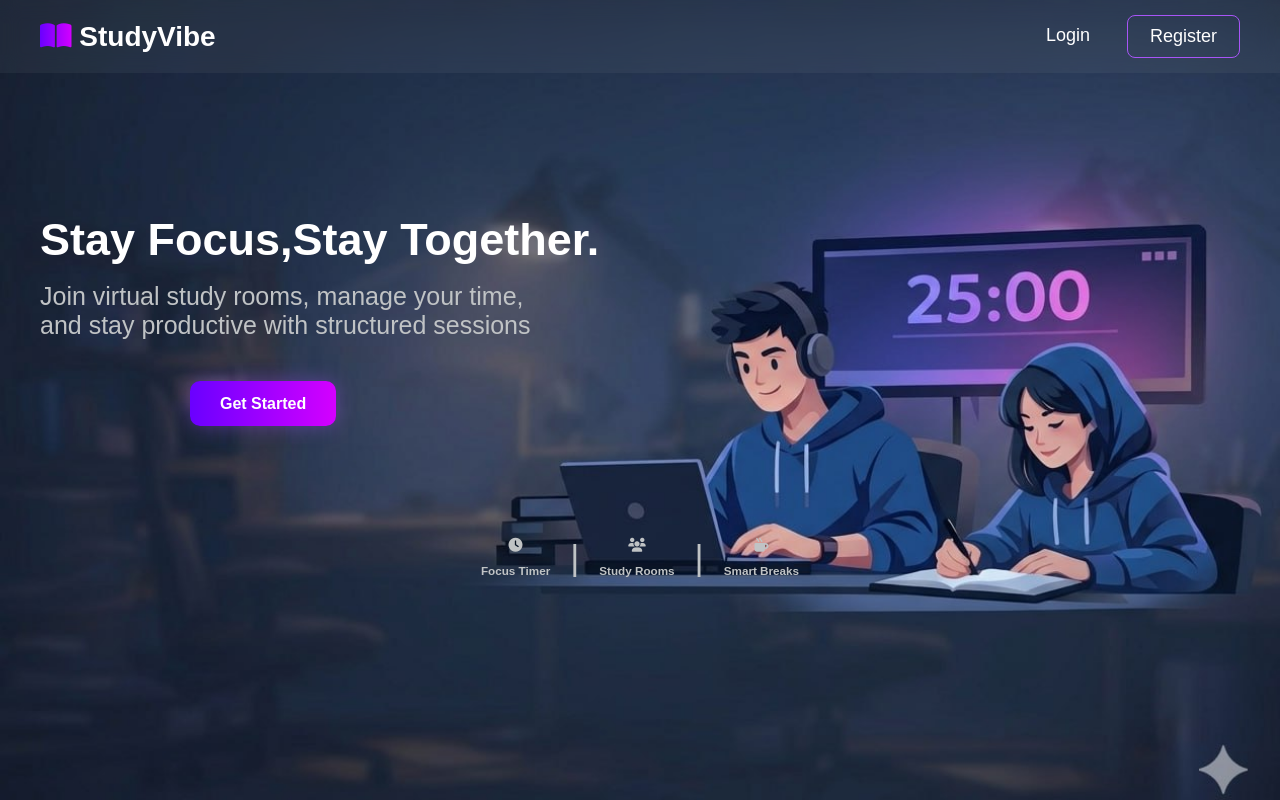
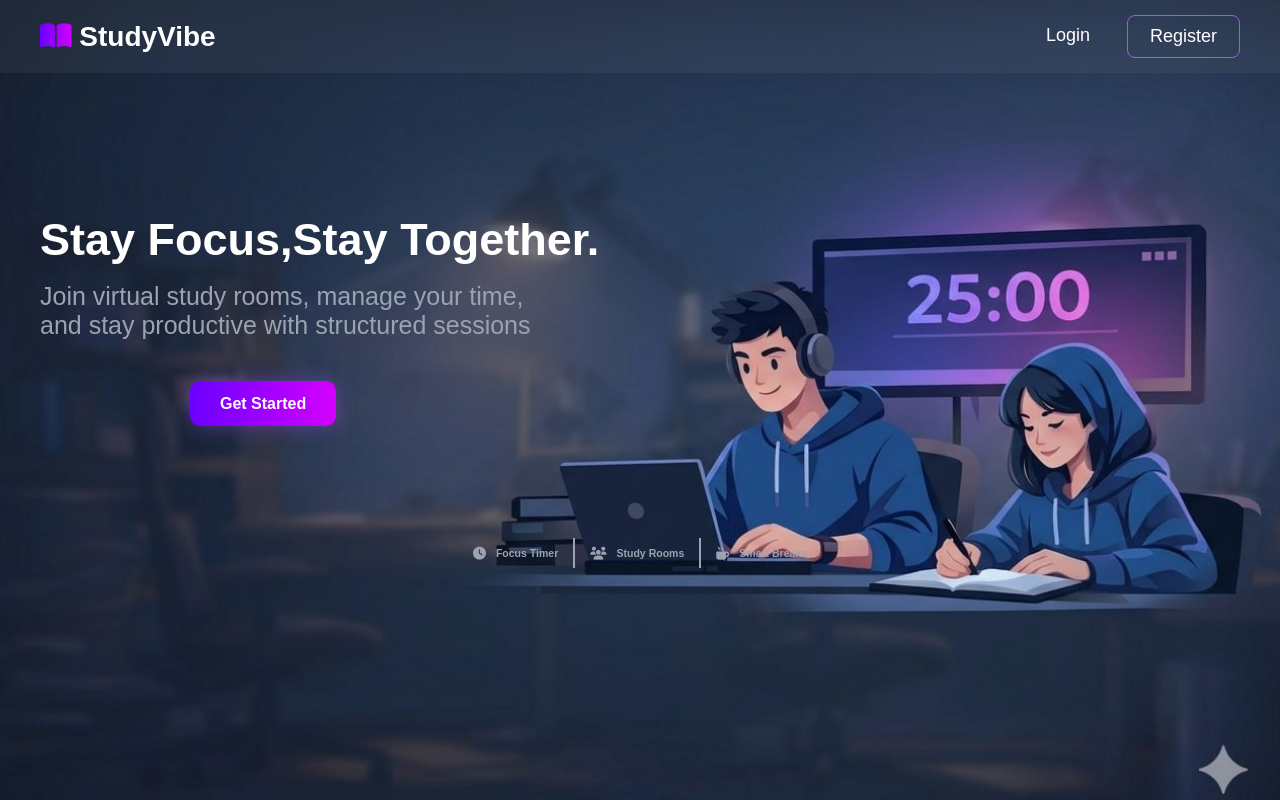
Before and after one commit to Yara-khattab/StudyVibe, a PHP site: page / in a window 1280 px wide. Run offline with PHP 8.4, Linux system fonts and the light colour scheme.

Commit message:
edithome

```diff
--- a/CSS/style.css
+++ b/CSS/style.css
@@ -6,7 +6,6 @@
 :root{
     --violet-color: #a855f7;
     --main-linear-gradient:linear-gradient(to right,#6a00ff, #d400ff);
-    ;
 }
 .register_page,.login_page{
     width: 100%;
@@ -152,7 +151,7 @@
 .home-page .hero-text p{
     max-width: 500px;
     font-size: 25px;
-    color:#c0c3c5;
+    color:#9CA3AF;
     margin-bottom: 55px;
 }
 .home-page .start-btn{
@@ -176,24 +175,27 @@
 .home-page .features{
     display: flex;
     justify-content: center;
-    gap: 20px;
+    gap: 15px;
     margin-top: 125px;
+    align-items: center;
 }
 .home-page .feature-box{
-    text-align: center;
-    color: #c0c3c5;
-    transition: 0.4s;
-    font-size: 10px;
+    color: #9CA3AF;
+    font-size: 9px;
+    display: flex;
+    align-items: center;
+    justify-content: center;
 }
 .home-page .feature-box i{
-    font-size: 14px;
-    margin-bottom: 12px;
-    color:#c0c3c5 ;
+    font-size: 13px;
+    color:#9CA3AF ;
+    margin-right: 10px;
+    display: flex;
+    align-items: center;
+    justify-content: center;
 }
-.home-page  p{
-   font-size: 35px;
-   color:#c0c3c5 ;
+.vertical-divider{
+    width: 2px;
+    height: 30px;
+    background: #9CA3AF;
 }
-.home-page .feature-box:hover{
-    transform:translateY(-5px);
-}
--- a/index.html
+++ b/index.html
@@ -35,12 +35,12 @@
                  <i class="fa-solid fa-clock"></i>
                 <h3>Focus Timer</h3>
             </div>
-            <p>|</p>
+           <div class="vertical-divider"></div>
             <div class="feature-box">
                 <i class="fa-solid fa-users"></i>
                 <h3>Study Rooms</h3>
             </div>
-            <p>|</p>
+            <div class="vertical-divider"></div>
             <div class="feature-box">
                 <i class="fa-solid fa-mug-hot"></i>
                 <h3>Smart Breaks</h3>
```
